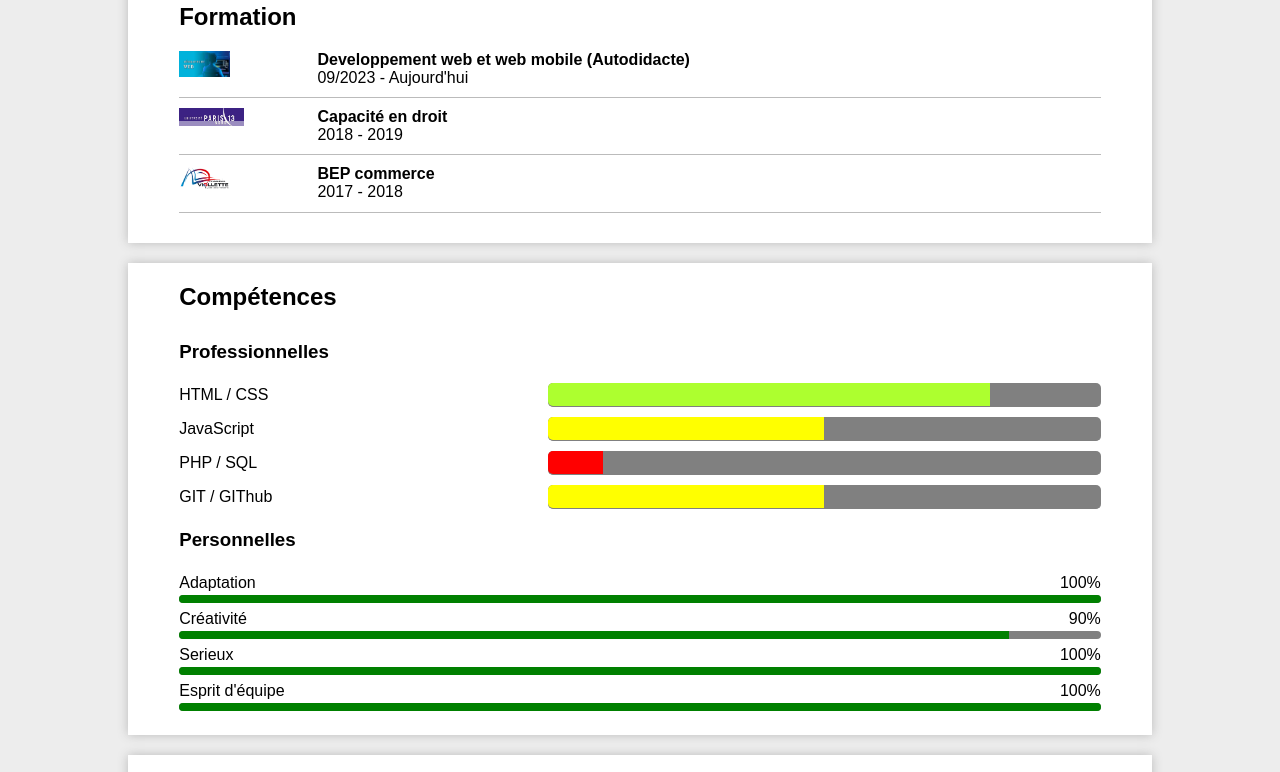
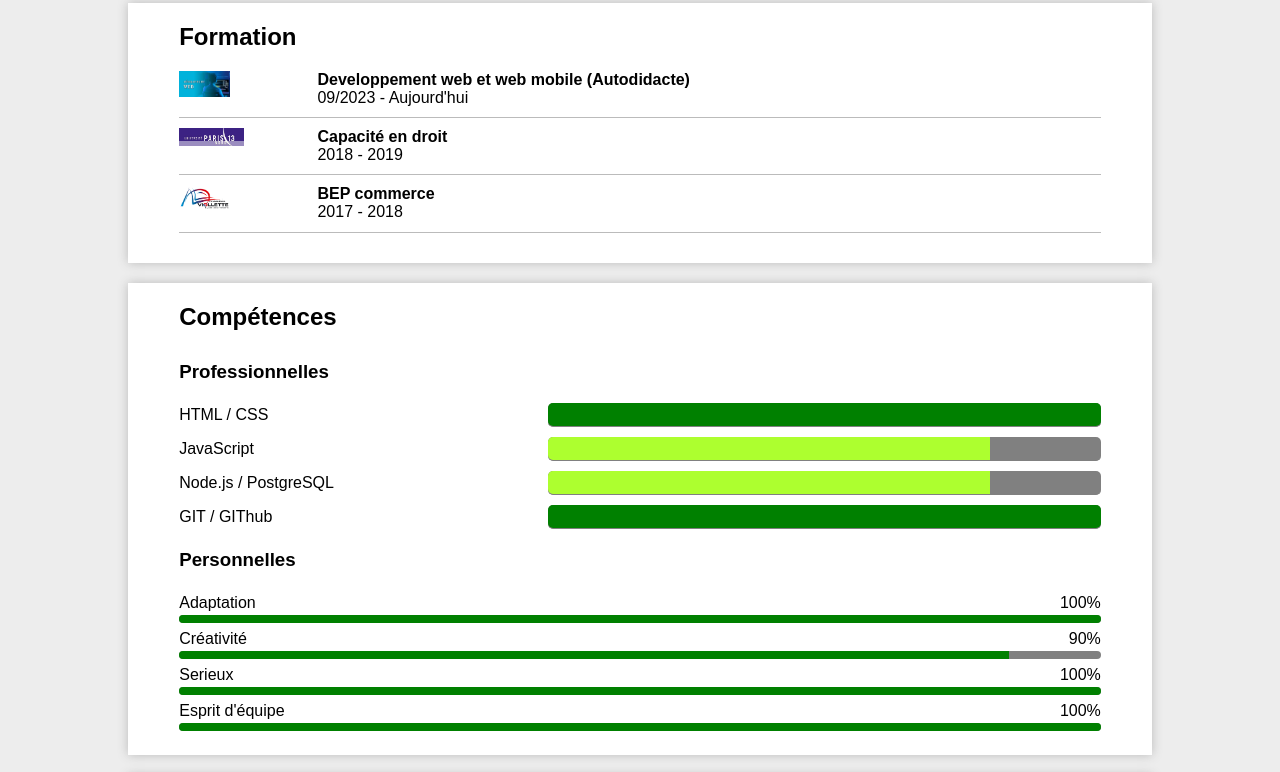
Before and after one commit to Aboubnan/CV, a plain HTML site: page index.html in a window 1280 px wide. Shown: the part 1355-2127 px from the top of the page. Drawn offline with Linux system fonts and the light colour scheme.

Commit message:
mise a jour

```diff
--- a/cv.css
+++ b/cv.css
@@ -76,6 +76,7 @@ section > div {
 
 .photo {
     text-align: center;
+    margin-top: 20px;
 }
 
 .photo img {
@@ -89,6 +90,9 @@ section > div {
 
 .prez {
     border-bottom: 2px dashed #ccc;
+    display: flex;
+    flex-flow: column;
+    justify-content: space-between;
 }
 
 .prez a {
--- a/cv.html
+++ b/index.html
@@ -167,19 +167,19 @@
         <h3 class="h3gauche">Professionnelles</h3>
         <div class="comp">
             <p>HTML / CSS</p>
+            <div class="conteneur-barre"><span class="barre c100"></span></div>
+        </div>
+        <div class="comp">
+            <p>JavaScript</p>
             <div class="conteneur-barre"><span class="barre c80"></span></div>
         </div>
         <div class="comp">
-            <p>JavaScript</p>
-            <div class="conteneur-barre"><span class="barre c50"></span></div>
-        </div>
-        <div class="comp">
-            <p>PHP / SQL</p>
-            <div class="conteneur-barre"><span class="barre c10"></span></div>
+            <p>Node.js / PostgreSQL</p>
+            <div class="conteneur-barre"><span class="barre c80"></span></div>
         </div>
         <div class="comp">
             <p>GIT / GIThub</p>
-            <div class="conteneur-barre"><span class="barre c50"></span></div>
+            <div class="conteneur-barre"><span class="barre c100"></span></div>
         </div>
     </div>
     <div class="perso">
```
